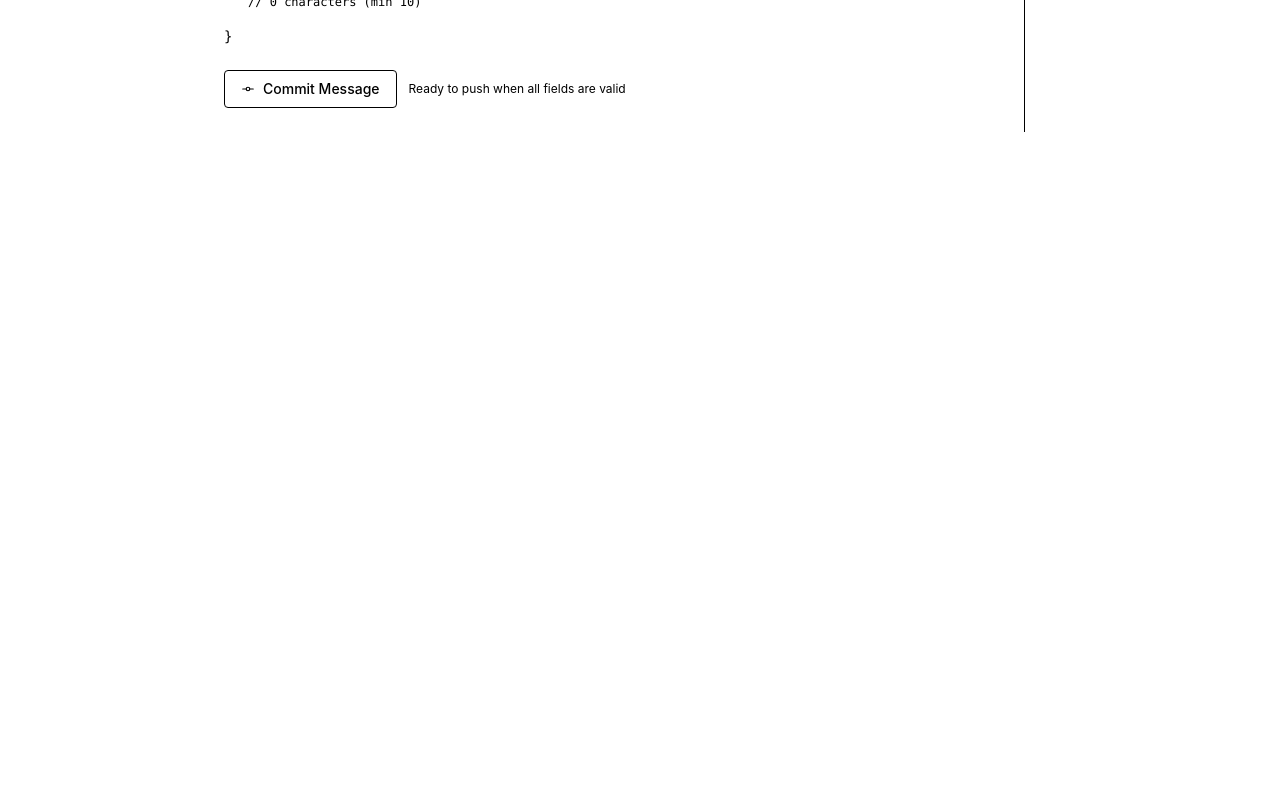
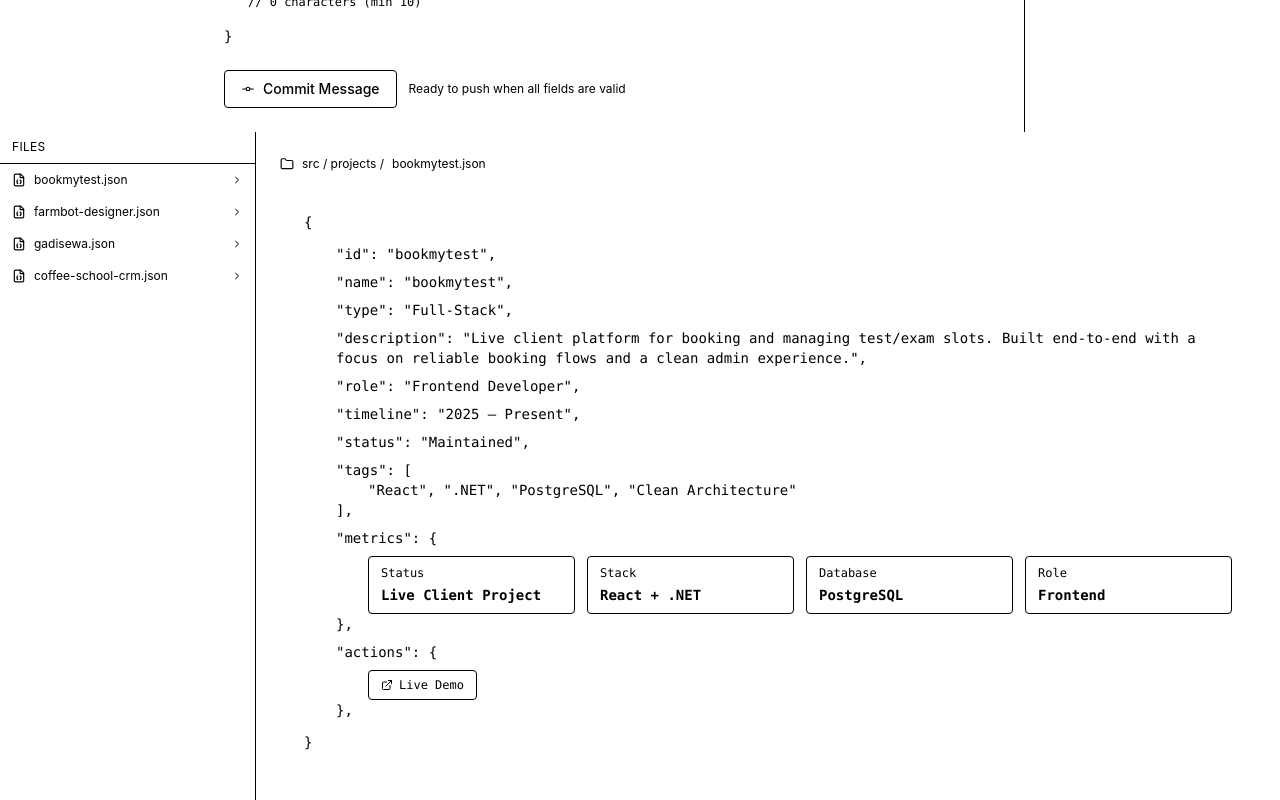
Before and after one commit to KaranBastola84/Portfolio, a React (Vite) app: page / in a window 1280 px wide. Shown: the part 1491-2291 px from the top of the page. Before the commit the page ends 1623 px from the top, so only its background shows below. Built offline with nearby package versions, Linux system fonts and the light colour scheme.

Commit message:
Add ProjectsPage component and integrate project details with repository links

```diff
--- a/package.json
+++ b/package.json
@@ -14,6 +14,7 @@
     "lucide-react": "^1.21.0",
     "react": "^19.2.6",
     "react-dom": "^19.2.6",
+    "react-icons": "^5.6.0",
     "react-router-dom": "^7.18.0",
     "tailwindcss": "^4.3.1"
   },
--- a/src/App.tsx
+++ b/src/App.tsx
@@ -1,11 +1,13 @@
-import { useEffect, useState, useCallback} from "react";
 import { IndexPage } from "./pages/IndexPage";
 import {ContactPage} from "./pages/ContactPage";
+import { ProjectsPage } from "./pages/ProjectsPage";
+
 function App() {
   return (
     <>
     <IndexPage />
     <ContactPage />
+    <ProjectsPage />
     </>
   )
 }
--- a/src/data/portfolio.ts
+++ b/src/data/portfolio.ts
@@ -91,6 +91,7 @@ export const PROJECTS: Project[] = [
     timeline: "2025 — 2026",
     status: "In Progress",
     tags: ["React", ".NET", "PostgreSQL", "FYP"],
+    repoUrl:"https://github.com/KaranBastola84/cms-frontend",
     stats: [
       { label: "Type", value: "FYP / Client Project" },
       { label: "Deployment", value: "Planned" },
--- a/src/pages/ProjectsPage.tsx
+++ b/src/pages/ProjectsPage.tsx
@@ -0,0 +1,163 @@
+import { useState } from 'react';
+import { PROJECTS } from '../data/portfolio';
+import { FileJson, ExternalLink, ChevronRight, Folder } from 'lucide-react';
+import { FaGithub } from "react-icons/fa";
+
+const typeColor: Record<string, string> = {
+  React: 'text-obsidian-accent',
+  'Next.js': 'text-obsidian-text',
+  Vue: 'text-obsidian-success',
+  TypeScript: 'text-obsidian-keyword',
+  Node: 'text-obsidian-success',
+};
+
+export function ProjectsPage() {
+  const [selectedId, setSelectedId] = useState<string>(PROJECTS[0].id);
+  const selected = PROJECTS.find((p) => p.id === selectedId)!;
+
+  return (
+    <div className="min-h-full flex flex-col md:flex-row">
+      {/* File list sidebar */}
+      <div className="w-full md:w-64 shrink-0 border-b md:border-b-0 md:border-r border-obsidian-border bg-obsidian-bg overflow-auto">
+        <div className="h-8 flex items-center px-3 text-xs text-obsidian-muted uppercase tracking-wide border-b border-obsidian-border">
+          Files
+        </div>
+        {PROJECTS.map((project) => (
+          <button
+            key={project.id}
+            className={`w-full flex items-center gap-2 px-3 py-2 text-xs text-left transition-colors ${
+              selectedId === project.id
+                ? 'bg-obsidian-hover text-obsidian-text'
+                : 'text-obsidian-muted hover:text-obsidian-text hover:bg-obsidian-hover/50'
+            }`}
+            onClick={() => setSelectedId(project.id)}
+          >
+            <FileJson size={14} className={selectedId === project.id ? 'text-obsidian-accent' : 'text-obsidian-dim'} />
+            <span className="truncate">{project.name}.json</span>
+            <ChevronRight size={12} className="ml-auto text-obsidian-dim" />
+          </button>
+        ))}
+      </div>
+
+      {/* JSON Detail View */}
+      <div className="flex-1 overflow-auto p-4 md:p-6">
+        <div className="flex items-center gap-2 mb-4 text-obsidian-muted">
+          <Folder size={14} className="text-obsidian-warning" />
+          <span className="text-xs">src / projects /</span>
+          <span className="text-xs text-obsidian-accent">{selected.name}.json</span>
+        </div>
+
+        <div className="glass-panel rounded-lg p-4 md:p-6 font-mono text-sm">
+          {/* JSON header */}
+          <div className="text-obsidian-accent mb-3">{'{'}</div>
+
+          <div className="pl-4 md:pl-8 space-y-2">
+            <div>
+              <span className="text-obsidian-property">"id"</span>
+              <span className="text-obsidian-text">: </span>
+              <span className="text-obsidian-string">"{selected.id}"</span>
+              <span className="text-obsidian-text">,</span>
+            </div>
+            <div>
+              <span className="text-obsidian-property">"name"</span>
+              <span className="text-obsidian-text">: </span>
+              <span className="text-obsidian-string">"{selected.name}"</span>
+              <span className="text-obsidian-text">,</span>
+            </div>
+            <div>
+              <span className="text-obsidian-property">"type"</span>
+              <span className="text-obsidian-text">: </span>
+              <span className={typeColor[selected.type]}>"{selected.type}"</span>
+              <span className="text-obsidian-text">,</span>
+            </div>
+            <div>
+              <span className="text-obsidian-property">"description"</span>
+              <span className="text-obsidian-text">: </span>
+              <span className="text-obsidian-string">"{selected.description}"</span>
+              <span className="text-obsidian-text">,</span>
+            </div>
+            <div>
+              <span className="text-obsidian-property">"role"</span>
+              <span className="text-obsidian-text">: </span>
+              <span className="text-obsidian-string">"{selected.role}"</span>
+              <span className="text-obsidian-text">,</span>
+            </div>
+            <div>
+              <span className="text-obsidian-property">"timeline"</span>
+              <span className="text-obsidian-text">: </span>
+              <span className="text-obsidian-string">"{selected.timeline}"</span>
+              <span className="text-obsidian-text">,</span>
+            </div>
+            <div>
+              <span className="text-obsidian-property">"status"</span>
+              <span className="text-obsidian-text">: </span>
+              <span className="text-obsidian-string">"{selected.status}"</span>
+              <span className="text-obsidian-text">,</span>
+            </div>
+            <div>
+              <span className="text-obsidian-property">"tags"</span>
+              <span className="text-obsidian-text">: [</span>
+              <div className="pl-4 md:pl-8 flex flex-wrap gap-2">
+                {selected.tags.map((tag, i) => (
+                  <span key={tag}>
+                    <span className="text-obsidian-string">"{tag}"</span>
+                    {i < selected.tags.length - 1 && <span className="text-obsidian-text">,</span>}
+                  </span>
+                ))}
+              </div>
+              <span className="text-obsidian-text">],</span>
+            </div>
+
+            {/* Stats block */}
+            <div>
+              <span className="text-obsidian-property">"metrics"</span>
+              <span className="text-obsidian-text">: {'{'}</span>
+              <div className="pl-4 md:pl-8 grid grid-cols-2 sm:grid-cols-4 gap-3 mt-2">
+                {selected.stats.map((stat) => (
+                  <div key={stat.label} className="bg-obsidian-bg border border-obsidian-border rounded px-3 py-2">
+                    <div className="text-xs text-obsidian-muted mb-1">{stat.label}</div>
+                    <div className="text-sm font-semibold text-obsidian-accent">{stat.value}</div>
+                  </div>
+                ))}
+              </div>
+              <span className="text-obsidian-text">{'},'}</span>
+            </div>
+
+            {/* Actions */}
+            <div>
+              <span className="text-obsidian-property">"actions"</span>
+              <span className="text-obsidian-text">: {'{'}</span>
+              <div className="pl-4 md:pl-8 flex gap-3 mt-2">
+                {selected.liveUrl && (
+                  <a
+                    href={selected.liveUrl}
+                    target="_blank"
+                    rel="noopener noreferrer"
+                    className="inline-flex items-center gap-1.5 text-xs bg-obsidian-accent/10 text-obsidian-accent border border-obsidian-accent/30 px-3 py-1.5 rounded hover:bg-obsidian-accent/20 transition-colors"
+                  >
+                    <ExternalLink size={12} />
+                    Live Demo
+                  </a>
+                )}
+                {selected.repoUrl && (
+                  <a
+                    href={selected.repoUrl}
+                    target="_blank"
+                    rel="noopener noreferrer"
+                    className="inline-flex items-center gap-1.5 text-xs bg-obsidian-surface text-obsidian-text border border-obsidian-border px-3 py-1.5 rounded hover:bg-obsidian-hover transition-colors"
+                  >
+                    <FaGithub size={12} />
+                    Source
+                  </a>
+                )}
+              </div>
+              <span className="text-obsidian-text">{'},'}</span>
+            </div>
+          </div>
+
+          <div className="text-obsidian-accent mt-3">{'}'}</div>
+        </div>
+      </div>
+    </div>
+  );
+}
```
Also changed, not shown: 1 other file (tests, documents, lock files or other folders).
